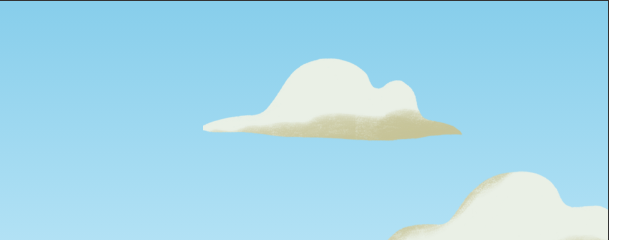
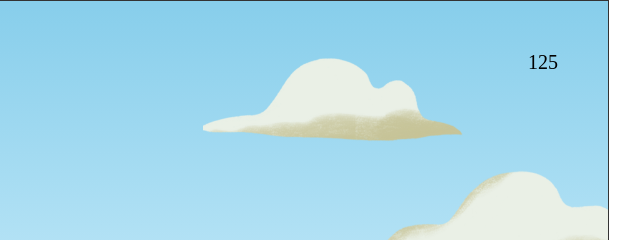
Before and after one commit to GabrielSi2022/SuperMarioGame, a plain HTML site: page index.html in a window 1280 px wide. Shown: the top 240 px of the page, 543-1183 px from the left. Drawn offline with Linux system fonts and the light colour scheme.

Commit message:
Foi adicionado um contador de pontos

```diff
--- a/index.html
+++ b/index.html
@@ -9,7 +9,9 @@
 </head>
 <body>
     <div class="game-board">
-
+        <div>
+            <p id="contador">0</p>
+        </div>
         <img src="./Assets/nuvem.png" alt="nuvem" class="nuvem">
         <img src="./Assets/Tubo.png" alt="Tubo do mario" class="pipe">
         <img src="./Assets/mario.gif" alt="Super mario" class="mario">
--- a/script.js
+++ b/script.js
@@ -1,5 +1,8 @@
 const mario = document.querySelector('.mario');
 const pipe = document.querySelector('.pipe');
+const cont = document.getElementById('contador');
+
+let contador = 0;
 
 const jump = () => {
    mario.classList.add('jump');
@@ -26,6 +29,9 @@ const loop = setInterval(() => {
         mario.style.width = '300px'
 
         clearInterval(loop);
+    } else{
+      contador++;
+      cont.innerHTML = contador;
     }
 }, 10);
 
--- a/style.css
+++ b/style.css
@@ -44,6 +44,13 @@
 
 .jump{
     animation: jump 500ms  ease-in-out ;
+}
+
+#contador{
+    position: absolute;
+    right: 50px;
+    top: 50px;
+    font-size: 20px;
 }
 
 
```
